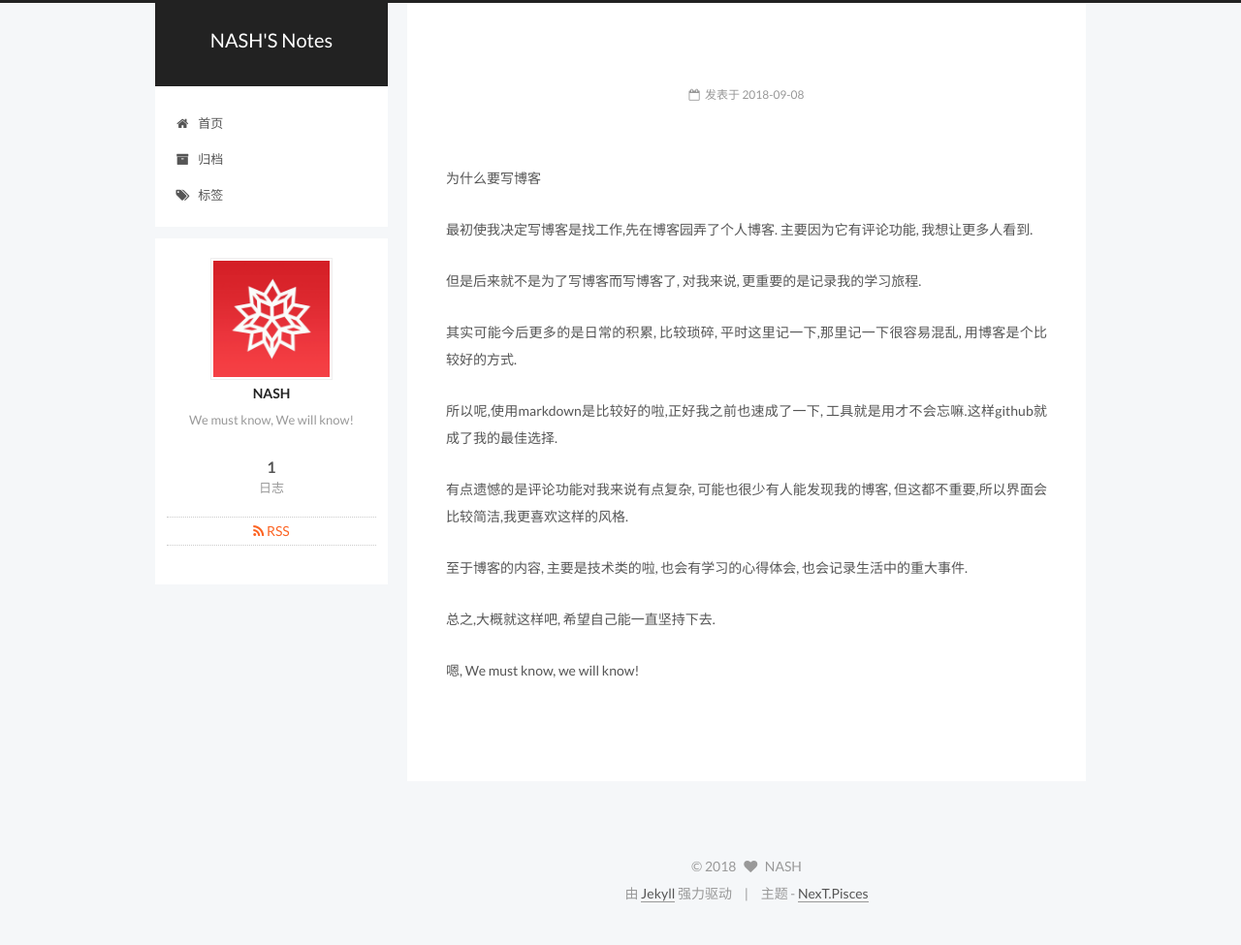
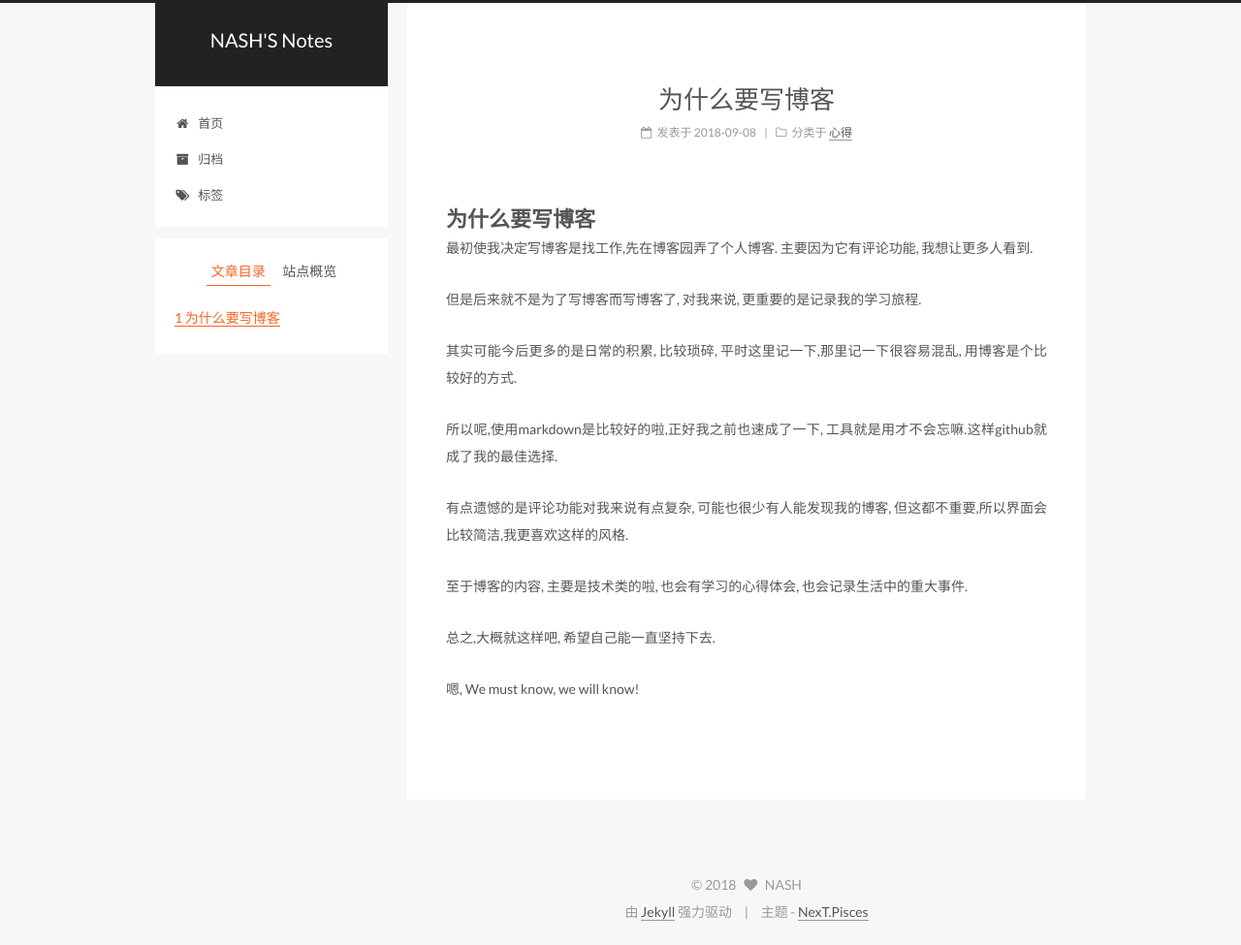
Before and after one commit to Nashmatphysics/NASH.github.io, a Jekyll site: the page built from _posts/2018-9-8-为什么要写博客.md, in a window 1280 px wide. Shown: the whole page at 97% size. Built offline with Jekyll 4.4.1, drawn with Linux system fonts in a browser that asks for light colours; part of the change alters nothing that is shown.

Commit message:
fix again and again
I want to say: fxxk.......

```diff
--- a/_posts/2018-9-8-为什么要写博客.md
+++ b/_posts/2018-9-8-为什么要写博客.md
@@ -1,12 +1,12 @@
 ---
 title: 为什么要写博客
 date: 2018-9-8 18:09:59
-categories: 心得
+categories:
+- 心得
 tags:
-心得
 ---
 
-为什么要写博客
+# 为什么要写博客
 
 最初使我决定写博客是找工作,先在博客园弄了个人博客. 主要因为它有评论功能, 我想让更多人看到.
 
```
